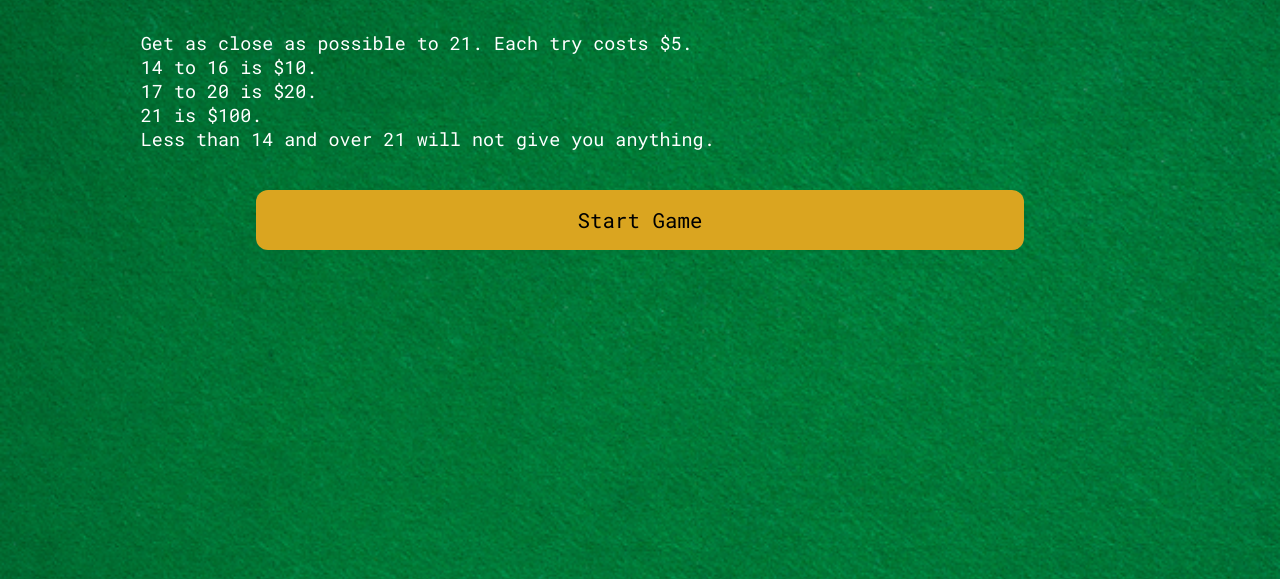
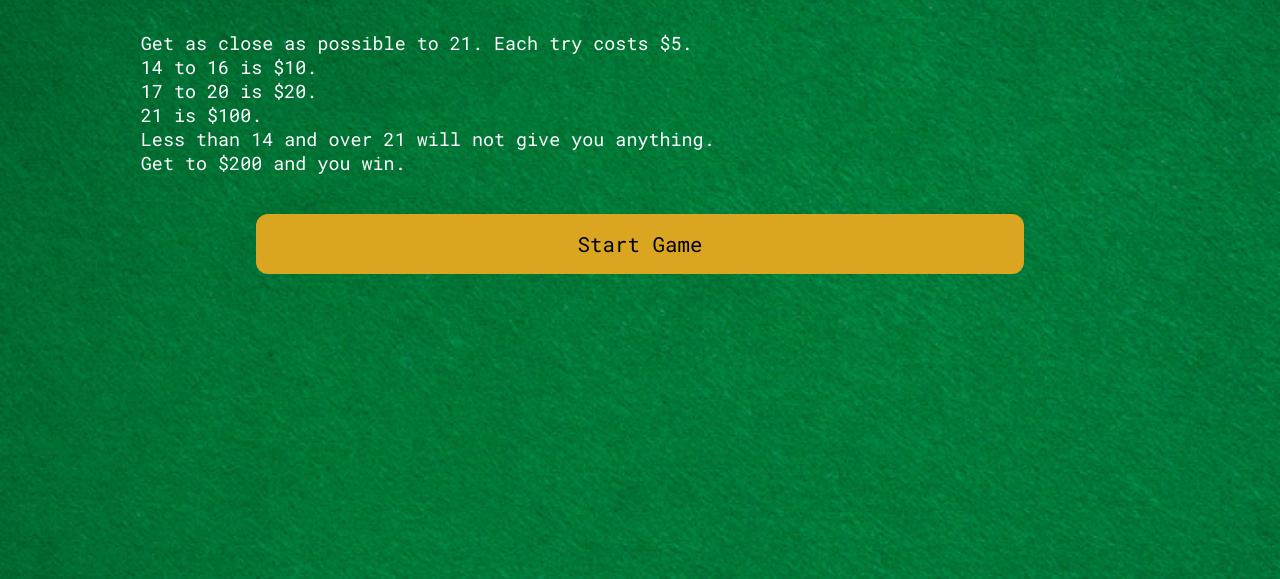
Before and after one commit to VicktorS98/Blackjack, a plain HTML site: page index.html in a window 1280 px wide. Shown: the part 221-800 px from the top of the page. Drawn offline with Linux system fonts and the light colour scheme.

Commit message:
Update index.html

```diff
--- a/index.html
+++ b/index.html
@@ -25,6 +25,8 @@
       21 is $100.
       <br>
       Less than 14 and over 21 will not give you anything.
+      <br>
+      Get to $200 and you win.
     </p>
     <div class="card-container">
         <p class="card-p hidden">Cards: </p>
```
